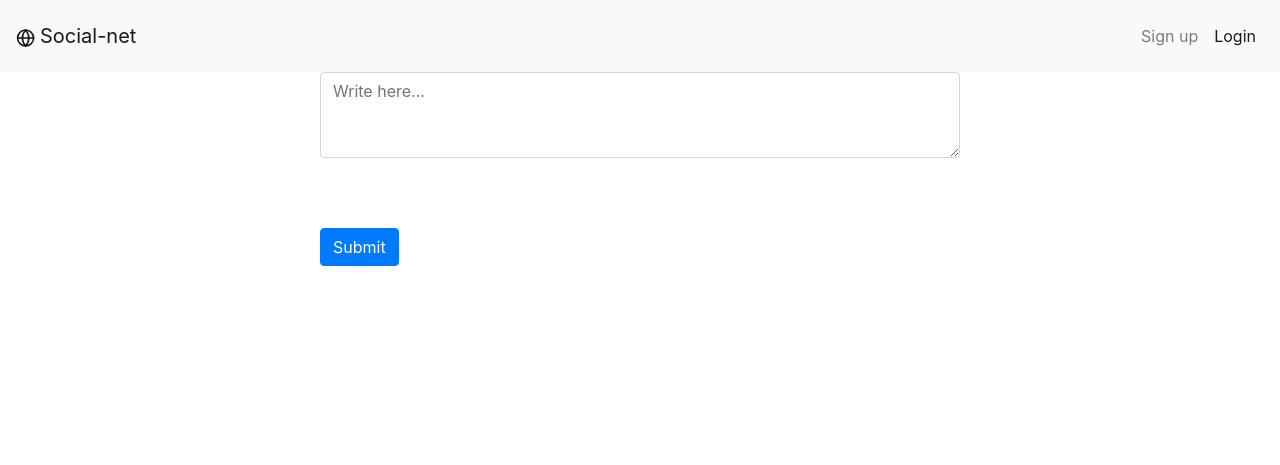
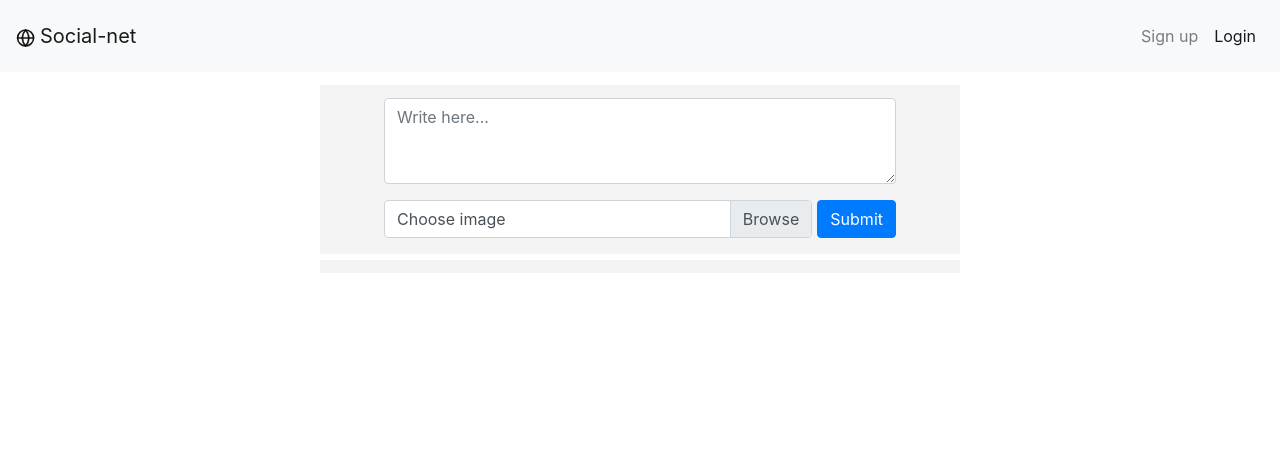
Before and after one commit to afondevilarevelli/Social-net, a Django app: template main_menu/templates/main_menu/index.html in a window 1280 px wide. Shown: the top 465 px of the page. Run offline with Django 3.2, Linux system fonts and the light colour scheme; the template is opened without the code that fills it, so the values that code supplies are empty; some libraries are stand-ins or nearby versions.

Commit message:
Advance with home posts page

```diff
--- a/main_menu/templates/main_menu/index.html
+++ b/main_menu/templates/main_menu/index.html
@@ -6,20 +6,22 @@ Home
 
 {% block content %}
 <style>
-    #new-post {
+    #new-post,
+    #posts_list {
         width: 50%;
         margin: auto;
+        padding-left: 5%;
+        padding-right: 5%;
+        padding-top: 1%;
+        margin-bottom: 0.5%;
+        background-color: #F4F4F4;
     }
 
-    #post-form{
-
+    #post-form {
+        text-align: right;
     }
 
-    #posts-list{
-        width: 50%;
-    }
-
-    .home-content{
+    .home-content {
         text-align: center;
     }
 </style>
@@ -28,17 +30,45 @@ Home
     <div id="new-post">
         <form id="post-form" method="POST" action="/posts">{% csrf_token %}
             <div class="form-group">
-                <textarea class="form-control" id="exampleFormControlTextarea1" rows="3" placeholder="Write here..."></textarea>
+                <textarea class="form-control" id="exampleFormControlTextarea1" rows="3"
+                    placeholder="Write here..."></textarea>
             </div>
-            <div class="input-group mb-3">
-                <input type="file" class="custom-file-input" id="inputGroupFile02" name="image">
+            <div style="display: flex; flex-direction: row;">
+                <div class="input-group mb-3">
+                    <div class="custom-file">
+                        <input type="file" class="custom-file-input" id="inputGroupFile02" name="image"
+                            accept="image/*">
+                        <label class="custom-file-label" for="inputGroupFile02" aria-describedby="inputGroupFileAddon02"
+                            style="text-align:left;">Choose image</label>
+                    </div>
+                </div>
+
+
+                <input type="submit" value="Submit" class="btn btn-primary"
+                    style="margin-left: 1%; margin-bottom: 1rem;"></button>
             </div>
-            <input type="submit" value="Submit" class="btn btn-primary"></button>
         </form>
     </div>
-
-    <div id="posts_list">
-
+    <div>
+        <div id="posts_list">
+            {% for post in posts %}
+            <div>
+                <div class="form-group">
+                    <textarea class="form-control" disabled rows="3">{{post.text}}</textarea>
+                </div>
+                <div style="display: flex; flex-direction: row;">
+                    <button type="button" class="btn btn-success" style="margin-left: 1%; margin-bottom: 1rem;">Like</button>
+                </div>
+            </div>
+            {% endfor %}
+        </div>
     </div>
 </div>
+
+<script>
+    $(".custom-file-input").on("change", function () {
+        var fileName = $(this).val().split("\\").pop()
+        $(this).siblings(".custom-file-label").addClass("selected").html(fileName)
+    })
+</script>
 {% endblock %}
--- a/main_menu/views.py
+++ b/main_menu/views.py
@@ -3,8 +3,11 @@ from db.models import Post
 
 def index(req):
     if req.COOKIES.get('user_cookie'):
+        #modelView = {
+        #    "posts": Post.objects.filter(owner=req.COOKIES.get('user_cookie')).order_by('date')
+        #}
         modelView = {
-            "posts": Post.objects.filter(owner=req.COOKIES.get('user_cookie')).order_by('date')
+            "posts": [Post(text="alto post")]
         }
         return render(req, 'main_menu/index.html', context=modelView)
     else:
--- a/templates/layout.html
+++ b/templates/layout.html
@@ -38,6 +38,10 @@
             display: flex;
             flex-direction: row;
         }
+
+        .main-container{
+            margin-top: 1%;
+        }
     </style>
 </head>
 
```
